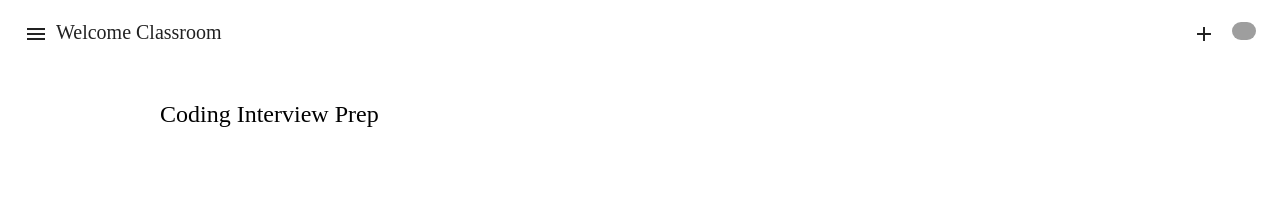
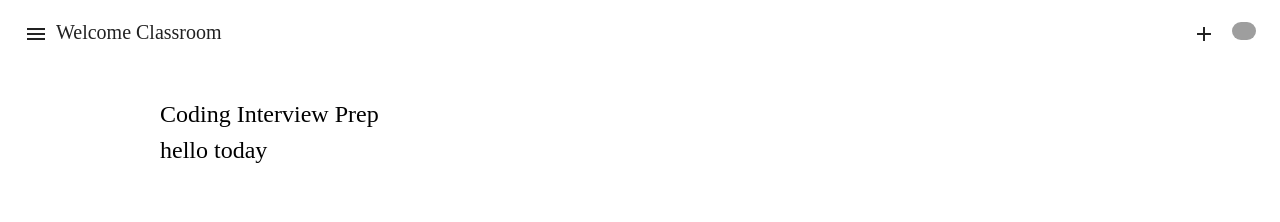
Before and after one commit to sounishnath003/Educatify, an Angular app: page / in a window 1280 px wide. Shown: the top 222 px of the page. Built offline with nearby package versions, Linux system fonts and the light colour scheme; grey boxes are pictures that could not be loaded; a web font is replaced by a local one.

Commit message:
today text add -sm

```diff
--- a/src/app/home/home.component.html
+++ b/src/app/home/home.component.html
@@ -3,5 +3,6 @@
 <div class="max-w-5xl p-4 mx-auto m-auto">
   <div class="rounded-lg p-4">
       <div class="text-2xl"> Coding Interview Prep </div>
+      <div class="text-2xl"> hello today </div>
   </div>
 </div>
```
Also changed, not shown: package.json (line endings or trailing spaces).
